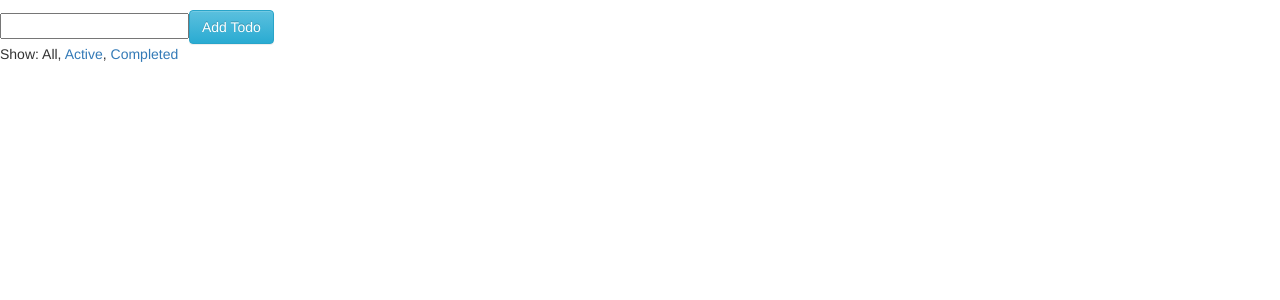
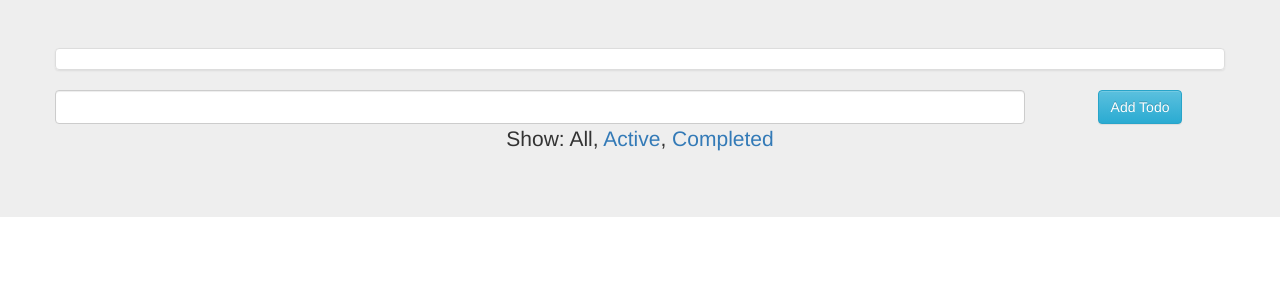
Before and after one commit to azhar22k/TODO_APP, a React (Create React App) app: page / in a window 1280 px wide. Shown: the top 300 px of the page. Built offline with nearby package versions, Linux system fonts and the light colour scheme.

Commit message:
minor ui change

```diff
--- a/src/components/App.js
+++ b/src/components/App.js
@@ -2,14 +2,21 @@ import React from 'react';
 import Footer from './Footer';
 import AddTodo from '../containers/AddTodo';
 import VisibleTodoList from '../containers/VisibleTodoList';
-import { Grid, Row} from 'react-bootstrap';
+import { Jumbotron, ListGroup, Grid, Row, Col} from 'react-bootstrap';
 
 const App = () => (
-	<div class='row'>
-		<VisibleTodoList />
-		<AddTodo />
-		<Footer />
-	</div>
+	<Jumbotron>
+		<Grid>
+			<Row className="show-grid" align="center">
+				<ListGroup>
+					<VisibleTodoList /></ListGroup>
+				<Col>
+					<AddTodo /></Col>
+				<Col>
+					<Footer /></Col>
+			</Row>
+		</Grid>
+	</Jumbotron>
 );
 
 export default App;
--- a/src/components/Footer.js
+++ b/src/components/Footer.js
@@ -2,7 +2,8 @@ import React from 'react';
 import FilterLink from '../containers/Filterlink';
 
 const Footer = () => (
-	<div class="col-md-12"><p>
+	<div className='col-md-12'>
+		<p>
 			Show:
 			{' '}
 			<FilterLink filter="SHOW_ALL">
@@ -16,7 +17,8 @@ const Footer = () => (
 			<FilterLink filter="SHOW_COMPLETED">
 				Completed
 			</FilterLink>
-	</p></div>
+		</p>
+	</div>
 );
 
 export default Footer;
--- a/src/components/TodoList.js
+++ b/src/components/TodoList.js
@@ -1,13 +1,14 @@
 import React from 'react';
 import PropTypes from 'prop-types';
 import Todo from './Todo';
+import { ListGroupItem } from 'react-bootstrap';
 
 const TodoList = ({ todos, onTodoClick }) => (
-	<ul>
+	<ListGroupItem>
 		<a>{todos.map(todo => (
 			<Todo key={todo.id} {...todo} onClick={() => onTodoClick(todo.id)} />
 		))}</a>
-	</ul>
+	</ListGroupItem>
 );
 
 TodoList.propTypes = {
--- a/src/containers/AddTodo.js
+++ b/src/containers/AddTodo.js
@@ -7,9 +7,7 @@ import { Button } from 'react-bootstrap';
 let AddTodo = ({ dispatch }) => {
 	let input;
 
-	return (
-		<div class='col-md-12'>
-			<form
+	return (<form
 		onSubmit={e => {
 			e.preventDefault();
 			if (!input.value.trim()) {
@@ -19,16 +17,20 @@ let AddTodo = ({ dispatch }) => {
 			input.value = '';
 		}}
 	>
-				<input
+		<div className='row'>
+			<div className='col-md-10'>
+				<input className="form-control"
 					ref={node => {
 						input = node;
 					}}
 				/>
-				<Button bsStyle="info" type="submit">
-          Add Todo
+			</div>
+			<div className='col-md-2'>
+				<Button bsStyle="info" type="submit">Add Todo
 				</Button>
+			</div>
+		</div>
 	</form>
-		</div>
 	);
 };
 AddTodo = connect()(AddTodo);
```
Lines whose indentation alone changed are shown as unchanged.
